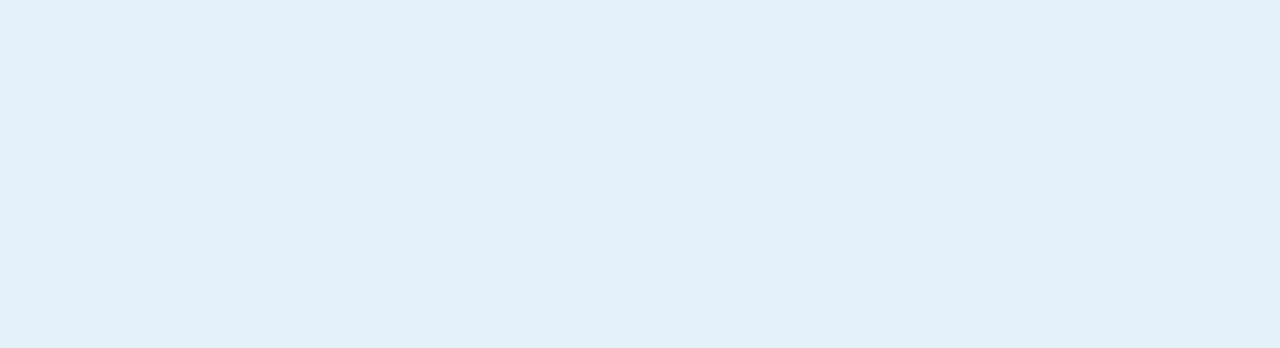
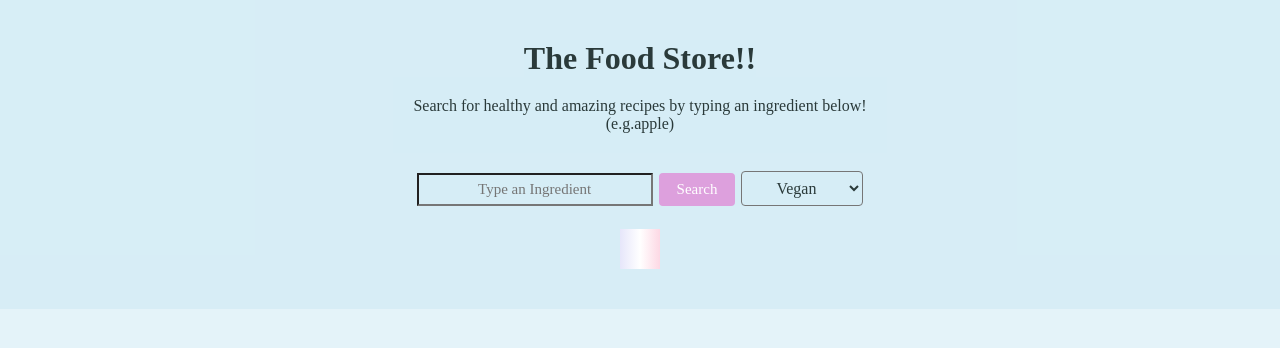
Before and after one commit to supriyasoni0112/Reactapp, a plain HTML site: page index.html in a window 1280 px wide. Drawn offline with Linux system fonts and the light colour scheme; the site is published under a folder, as on GitHub Pages, so addresses that start at the root find nothing.

Commit message:
Update index.html

```diff
--- a/index.html
+++ b/index.html
@@ -1 +1 @@
-<!doctype html><html lang="en"><head><meta charset="utf-8"/><link rel="icon" href="./favicon.ico"/><meta name="viewport" content="width=device-width,initial-scale=1"/><meta name="theme-color" content="#000000"/><meta name="description" content="Web site created using create-react-app"/><link rel="apple-touch-icon" href="./logo192.png"/><link rel="manifest" href="./manifest.json"/><title>React App</title><script defer="defer" src="/static/js/main.e35144ba.js"></script><link href="./static/css/main.2a33c7bc.css" rel="stylesheet"></head><body><noscript>You need to enable JavaScript to run this app.</noscript><div id="root"></div></body></html>
+<!doctype html><html lang="en"><head><meta charset="utf-8"/><link rel="icon" href="./favicon.ico"/><meta name="viewport" content="width=device-width,initial-scale=1"/><meta name="theme-color" content="#000000"/><meta name="description" content="Web site created using create-react-app"/><link rel="apple-touch-icon" href="./logo192.png"/><link rel="manifest" href="./manifest.json"/><title>React App</title><script defer="defer" src="./static/js/main.e35144ba.js"></script><link href="./static/css/main.2a33c7bc.css" rel="stylesheet"></head><body><noscript>You need to enable JavaScript to run this app.</noscript><div id="root"></div></body></html>
```
